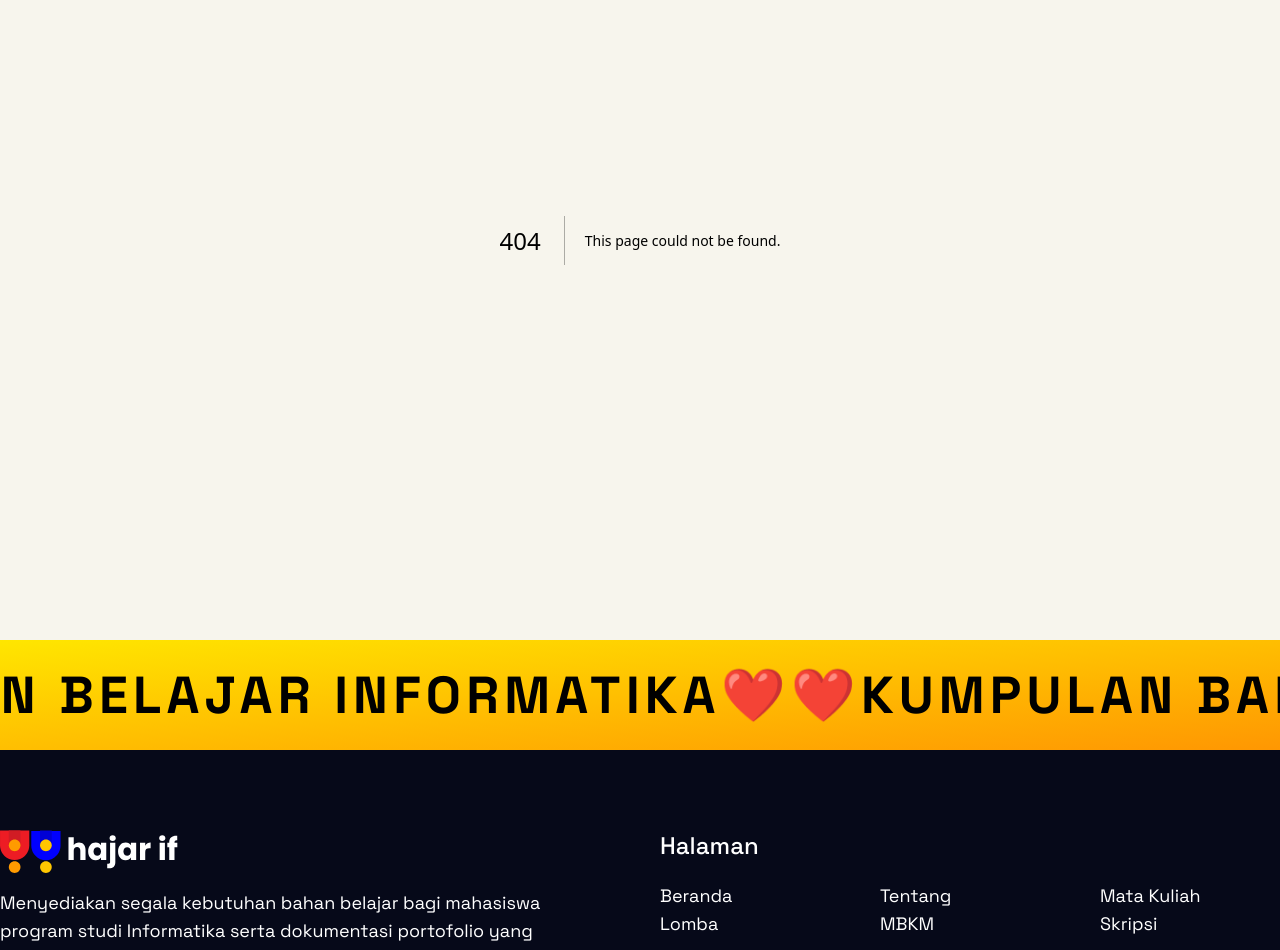
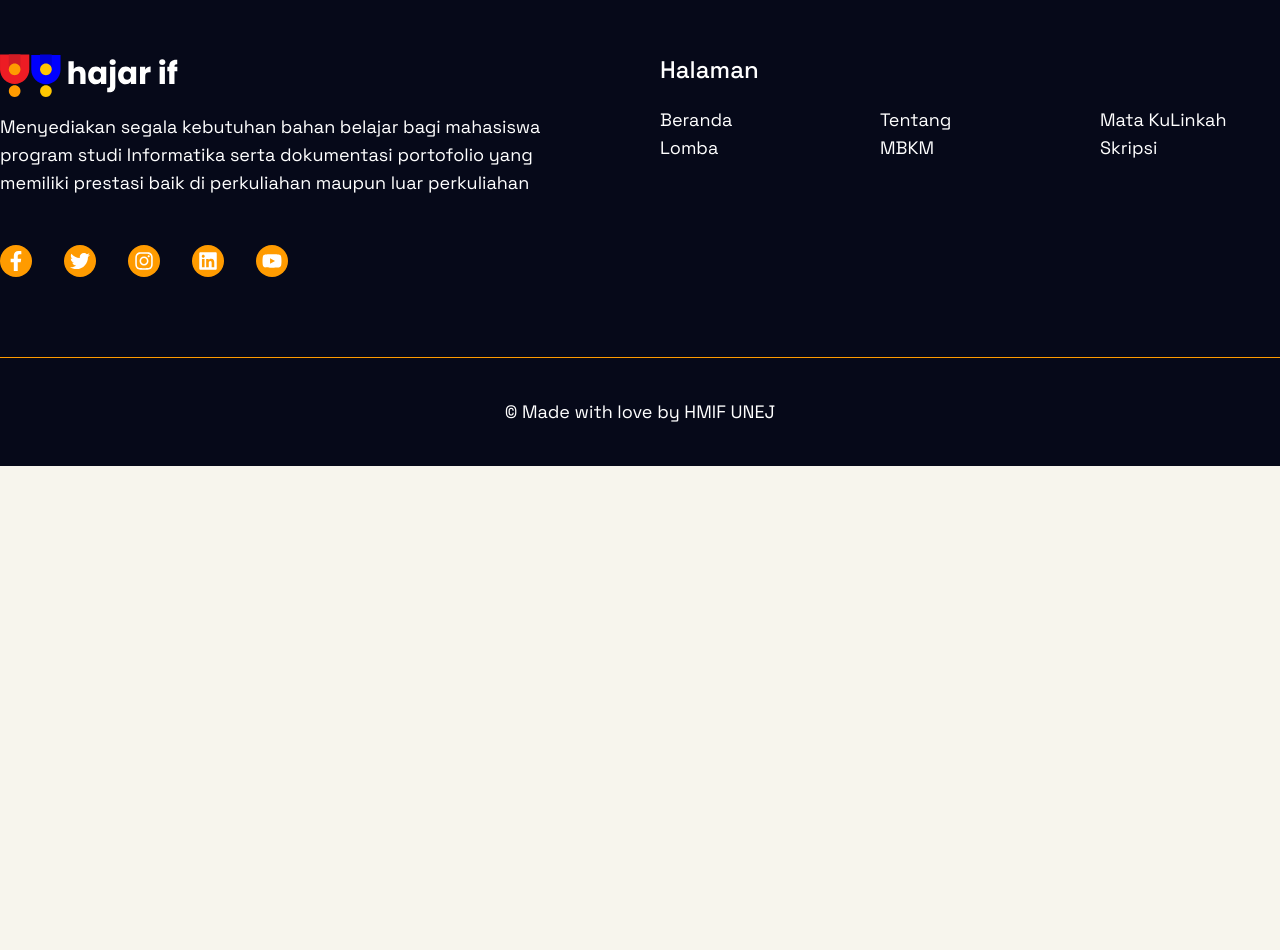
Before and after one commit to afifrohul/hajar-if-hmifunej, a Next.js app: page /mbkm in a window 1280 px wide. Before the commit this address had no page. Shown: the part 160-1110 px from the top of the page. After the commit the page ends 800 px from the top, so only its background shows below. Built offline with nearby package versions, Linux system fonts and the light colour scheme.

Commit message:
fix(footer): add link page

```diff
--- /dev/null
+++ b/src/app/mbkm/page.jsx
@@ -0,0 +1,5 @@
+export default function Mbkm() {
+    return (
+        <div>page</div>
+    )
+}
--- a/src/components/footer.jsx
+++ b/src/components/footer.jsx
@@ -28,12 +28,12 @@ export default function Footer() {
                 <div>
                     <h4 className='text-2xl font-medium'>Halaman</h4>
                     <ul className='grid grid-cols-3 pt-5 text-lg gap-x-10'>
-                        <li>Beranda</li>
-                        <li>Tentang</li>
-                        <li>Mata Kuliah</li>
-                        <li>Lomba</li>
-                        <li>MBKM</li>
-                        <li>Skripsi</li>
+                        <Link href={'/'} className='hover:text-[#FF9702]'>Beranda</Link>
+                        <Link href={'/tentang'} className='hover:text-[#FF9702]'>Tentang</Link>
+                        <Link href={'/mata-kuliah'} className='hover:text-[#FF9702]'>Mata KuLinkah</Link>
+                        <Link href={'/lomba'} className='hover:text-[#FF9702]'>Lomba</Link>
+                        <Link href={'/mbkm'} className='hover:text-[#FF9702]'>MBKM</Link>
+                        <Link href={'/skripsi'} className='hover:text-[#FF9702]'>Skripsi</Link>
                     </ul>
                 </div>
             </div>
```
